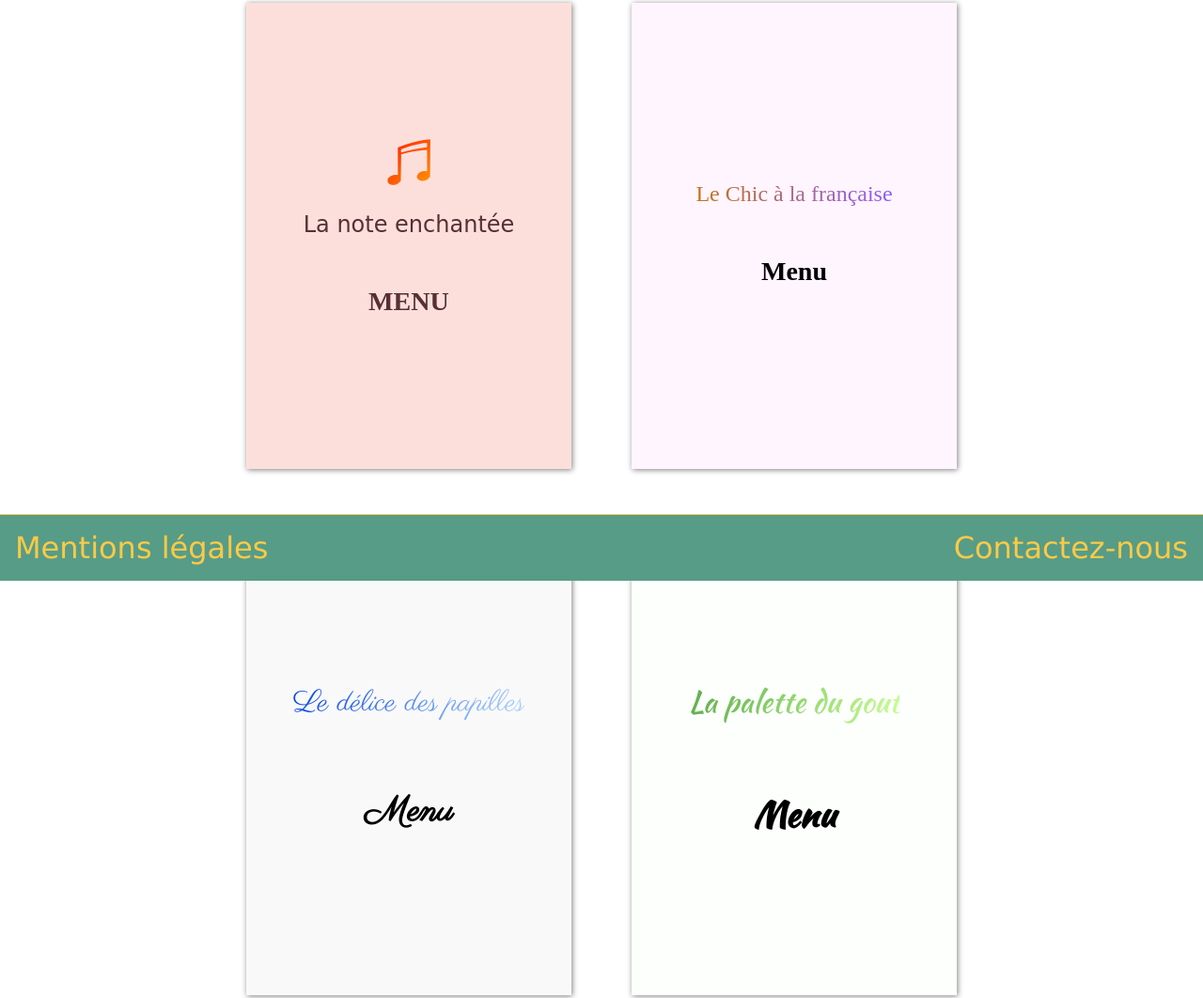
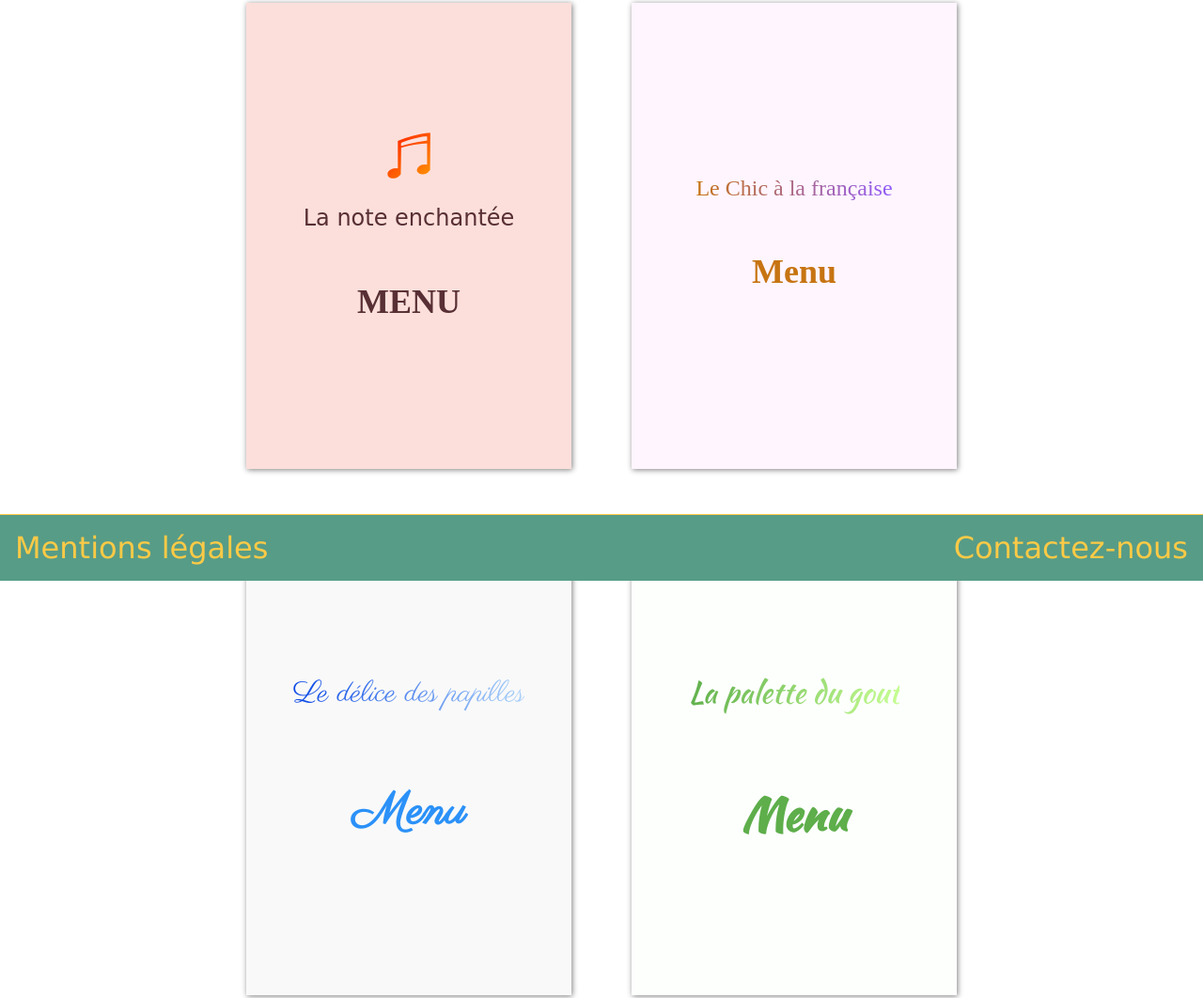
Before and after one commit to TerenceHilderal/Ohmyfood, a website: page index.html in a window 1280 px wide. Shown: the part 182-1244 px from the top of the page at 94% size. Drawn offline with Linux system fonts and the light colour scheme; files whose address does not match are found by name; a web font is replaced by a local one.

Commit message:
modification des h3 en h2

```diff
--- a/index.html
+++ b/index.html
@@ -3,6 +3,8 @@
 <head>
     <meta charset="UTF-8">
     <meta name="viewport" content="width=device-width, initial-scale=1.0">
+    <meta name="description" content="">
+    <!-- FAVICON -->
     <link rel="icon" href="/favicon/favicon.ico">
 
     <!-- FONT AWESOME -->
@@ -36,14 +38,14 @@
                     <span class="icon-Capture-decran-2020-05-09-a-043410-2 icon"></span>
                     <!-- <i class="fas fa-music fa-1x icon"></i> -->
                     <p class="title1">La note enchantée</p>
-                    <h3>MENU</h3>
+                    <h2>MENU</h2>
                 </article>
             </a>
 
             <a href="lechicalafrancaise.html">
                 <article class="menu style2">
                     <p class="title2">Le Chic à la française</p>
-                    <h3>Menu</h3>
+                    <h2>Menu</h2>
                 </article>
             </a>
 
@@ -51,14 +53,14 @@
             <a href="ledelicedespapilles.html">
                 <article class="menu style3">
                     <p class="title3"> Le délice des papilles</p>
-                    <h3>Menu</h3>
+                    <h2>Menu</h2>
                 </article>
             </a>
 
             <a href="lapalettedugout.html">
                 <article class="menu style4">
                     <p class="title4">La palette du gout</p>
-                    <h3>Menu</h3>
+                    <h2>Menu</h2>
                 </article>
             </a>
 
--- a/scss/style.scss
+++ b/scss/style.scss
@@ -44,8 +44,8 @@ header{
 }
 
 a:hover article{
-    font-size: 250%;
-    transition: 0.2s;
+    font-size: 180%;
+    transition: 0.3s;
     opacity: 0.6;
 }
 
@@ -77,7 +77,7 @@ a:hover article{
     font-family: 'Kurale', serif;
     padding: 3rem;
     font-size: 1.5rem;
-    h3{
+    h2{
         color:#c77412;
     }
 
@@ -94,7 +94,7 @@ a:hover article{
     font-family: 'Parisienne', cursive;
     padding: 3rem;
     font-size: 2rem;
-    h3{
+    h2{
         color:#2b91f8 ;
     }
     .title3{
@@ -110,7 +110,7 @@ a:hover article{
     font-family: 'Kaushan Script', cursive;
     padding: 3rem;
     font-size: 2rem;
-    h3{
+    h2{
         color:#5eae4b ;
     }
     .title4{
```
Also changed, not shown: lanoteenchantee.html (+0 -1 lines), lechicalafrancaise.html (+1 -1 lines).
